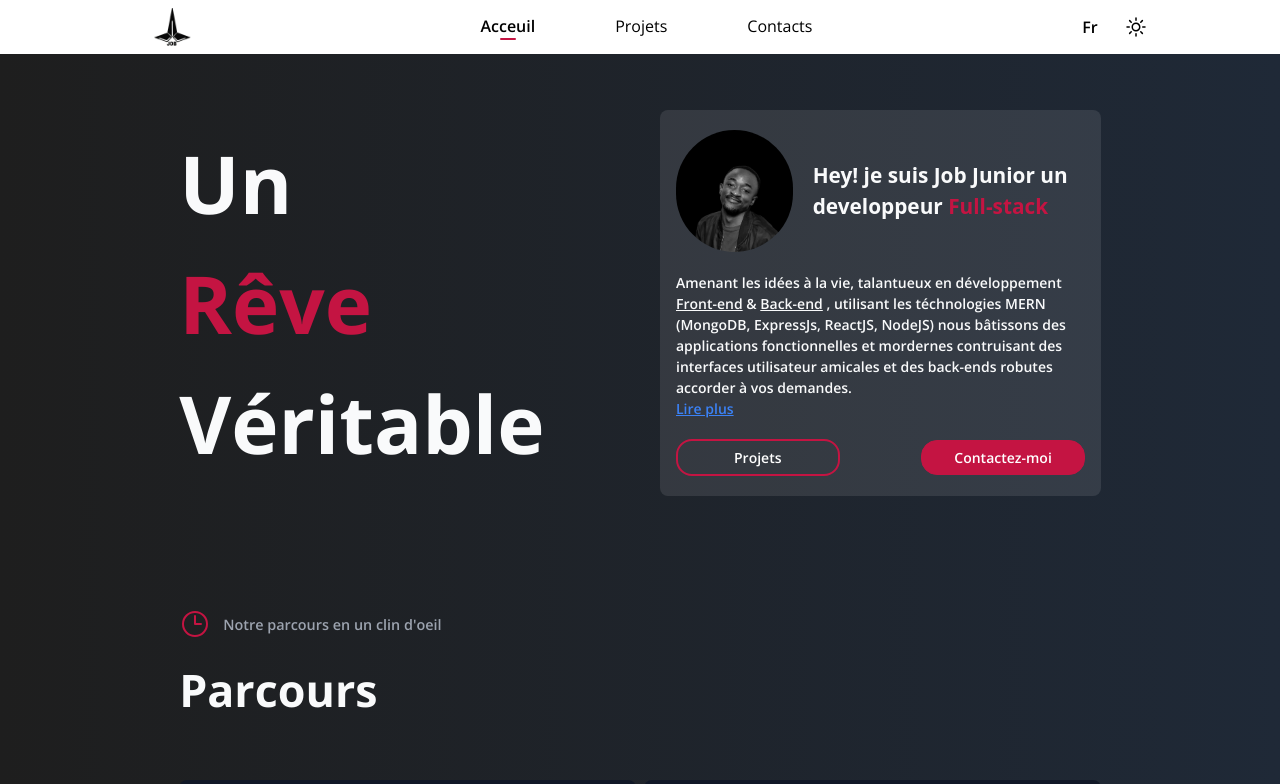
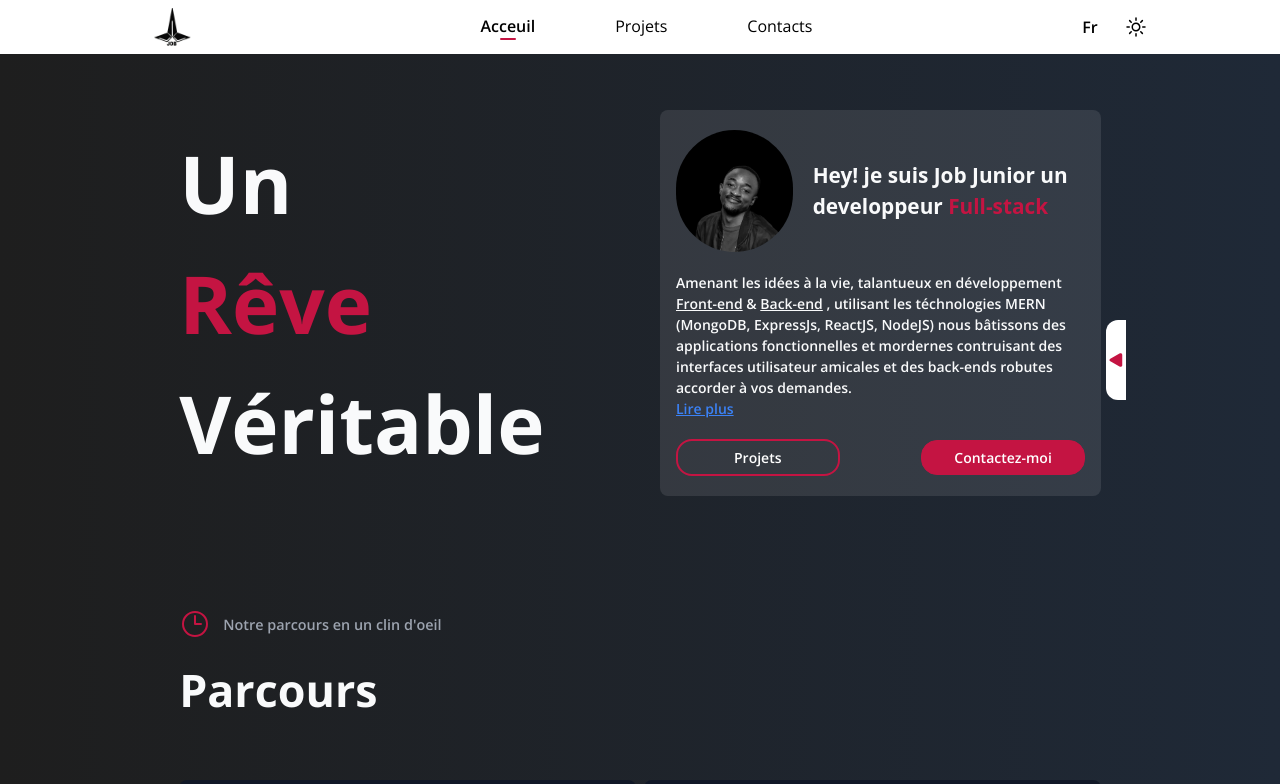
Before and after one commit to jobjunior14/Job_Junior_Portfolio, a React (Vite) app in the folder Client/: page / in a window 1280 px wide. Shown: the top 784 px of the page. Built offline with nearby package versions, Linux system fonts and the light colour scheme.

Commit message:
home map btn added

```diff
--- /dev/null
+++ b/Client/src/asideBar.jsx
@@ -0,0 +1,35 @@
+/* eslint-disable react/prop-types */
+import { useState } from "react";
+import { useLangContext } from "./changeLang";
+
+export default function AsideBar ({links}) {
+
+    const [isActive, setIsActive]= useState(false);
+    const {lang} = useLangContext();
+
+    const handleAsideBar = () => {
+        setIsActive(prev => !prev);
+    }
+
+    const myLink = links.map ((prev, index) => {
+        return <a id={`${prev.link}`} className={` font-openSansMedium hover:underline text-start text-white dark:text-black  w-fit mt-3`} key={`${prev.link} ${index}` } href={prev.link} >{prev.name[lang]}</a>
+    })
+
+    return (
+
+            <aside className={` z-40 justify-center  right-[0%] lg:right-[12%] dark:bg-white bg-black  ${isActive ? 'max-w-60 max-h-60 px-2 bg-opacity-90' : 'max-w-5 h-20 p-0 bg-opacity-60'}  flex items-center fixed top-[40vh] duration-200 transition-all rounded-l-xl overflow-hidden`}>
+
+
+                <div className= {`flex flex-col  items-start py-3 ${isActive ? 'max-w-60 max-h-60 px-2' : 'max-w-0 max-h-0 p-0'} overflow-hidden transition-all duration-200`}>
+                    {myLink}
+                </div>
+
+                <div onClick={handleAsideBar} className={` cursor-pointer transition-all duration-200 `}>
+                    <svg xmlns="http://www.w3.org/2000/svg" viewBox="0 0 24 24" fill="currentColor" className={`w-5 h-5 duration-200 text-myRed ${isActive ? 'rotate-0' : 'rotate-180'}`}>
+                        <path fillRule="evenodd" d="M4.5 5.653c0-1.427 1.529-2.33 2.779-1.643l11.54 6.347c1.295.712 1.295 2.573 0 3.286L7.28 19.99c-1.25.687-2.779-.217-2.779-1.643V5.653Z" clipRule="evenodd" />
+                    </svg>
+
+                </div>
+            </aside>
+    )
+}
--- a/Client/src/components/acceuil.jsx
+++ b/Client/src/components/acceuil.jsx
@@ -7,6 +7,7 @@ import SkillsAndTech from './utils/skillsAndTechComp';
 import Projects from './utils/projects';
 import QuestionResponseToggleText from './utils/questionsComp';
 import { useEffect, useRef, useState } from 'react';
+import AsideBar from '../asideBar';
 
 export default function Acceuil () {
 
@@ -303,11 +304,92 @@ export default function Acceuil () {
         setToggleText(prev => ({...prev, [alphabet]: prev[alphabet] ? false : true}));
     }
 
+    //////////map of the home page////////////////////////
+    const navLink = [
+        {
+            link: '#aboutMe',
+            name: {
+                fr: 'A propos',
+                en: 'About me',
+            },
+        },
+        {
+            link: '#career',
+            name: {
+                fr: 'Parcours',
+                en: 'Career'
+            },
+        },
+        {
+            link: '#services',
+            name: {
+                fr: 'Services',
+                en: 'Services'
+            },
+        },
+        {
+            link: '#projets',
+            name: {
+                fr: 'Projets',
+                en: 'Projects'
+            },
+        },
+        {
+            link: '#whyChooseUs',
+            name: {
+                fr: 'Pourquoi nous ?',
+                en: 'Why choose us ?'
+            },
+        },
+        {
+            link: '#questions',
+            name: {
+                fr: 'Questions ?',
+                en: 'Questions ?'
+            },
+        },
+    ]
+
+    const mainA = useRef(null);
+
+    ////////folloew the active section//////////////////////////////
+    const handleScroll = () => {
+
+        const sections = mainA.current.querySelectorAll('section[id]');
+
+        const scrollY = window.scrollY;
+        sections.forEach (child => {
+            const sectionHeight = child.offsetHeight;
+            const sectionTop = child.offsetTop - 50;
+
+            const sectionId = child.getAttribute('id');
+
+            if (scrollY > sectionTop && scrollY <= sectionTop + sectionHeight) {
+                document.getElementById('#'+sectionId).classList.add('font-openSansSemiBold');
+            } else {
+                document.getElementById('#'+sectionId).classList.remove('font-openSansSemiBold');
+            }
+
+        });
+
+    };
+
+    useEffect(() => {
+        window.addEventListener('scroll', handleScroll);
+
+        return () => window.removeEventListener('scroll', handleScroll);
+    }, []);
+
+
+
     return (
-        <main className=" w-full px-[5%] lg:px-[14%]  py-10 sm:py-14 gap-20 md:gap-28 relative flex flex-col sm:gap-20">
+        <main ref={mainA} id='mainHome' className=" w-full px-[5%] lg:px-[14%]  py-10 sm:py-14 gap-20 md:gap-28 relative flex flex-col sm:gap-20">
+
+            <AsideBar links={navLink}/>
+
 
             {/* presation and welcom text  */}
-            <section className="grid grid-cols-1 sm:grid-cols-2 gap-10 w-full items-center justify-center " >
+            <section id='aboutMe' className="grid grid-cols-1 sm:grid-cols-2 gap-10 w-full items-center justify-center " >
 
 
                 {/* text section  */}
@@ -349,7 +431,7 @@ export default function Acceuil () {
             </section>
 
             {/*  career */}
-            <section className='w-full pb-10 flex flex-col gap-14 '>
+            <section id='career' className='w-full pb-10 flex flex-col gap-14 '>
 
                 {/* title  */}
                 <div className='w-full flex flex-col gap-4 '>
@@ -398,7 +480,7 @@ export default function Acceuil () {
             </section>
 
             {/* services  */}
-            <section className='w-full pb-10 flex flex-col gap-14 relative'>
+            <section id='services' className='w-full pb-10 flex flex-col gap-14 relative'>
 
                 {/* title  */}
                 <div className='w-full flex flex-col gap-4 '>
@@ -502,7 +584,7 @@ export default function Acceuil () {
             </section>
 
             {/* projetcs  */}
-            <section className='w-full pb-10 flex flex-col gap-14'>
+            <section id='projets' className='w-full pb-10 flex flex-col gap-14'>
 
                  {/* title  */}
                 <div className='w-full flex flex-col gap-4 '>
@@ -517,7 +599,7 @@ export default function Acceuil () {
                     <div className=' flex justify-between items-center'>
                         <h1 className='text-left text-[2rem] sm:text-[2.5rem] md:text-[2.8rem] font-openSansBold dark:text-gray-50 text-gray-800'>{translation[lang].projectTitle} </h1>
 
-                        <Link className=' flex items-center hover:text-blue-500 duration-200 py-[2px] font-openSansSemiBold text-[0.875rem] rounded-2xl dark:text-whiteTheme text-blackTheme '>{translation[lang].allProjects} <svg xmlns="http://www.w3.org/2000/svg" fill="none" viewBox="0 0 24 24" strokeWidth={1.5} stroke="currentColor" className="w-6 h-6 text-myRed font-openSansBold">
+                        <Link to='/projects' className=' flex items-center hover:text-blue-500 duration-200 py-[2px] font-openSansSemiBold text-[0.875rem] rounded-2xl dark:text-whiteTheme text-blackTheme '>{translation[lang].allProjects} <svg xmlns="http://www.w3.org/2000/svg" fill="none" viewBox="0 0 24 24" strokeWidth={1.5} stroke="currentColor" className="w-6 h-6 text-myRed font-openSansBold">
                         <path strokeLinecap="round" strokeLinejoin="round" d="m8.25 4.5 7.5 7.5-7.5 7.5" />
                         </svg>
                         </Link>
@@ -557,7 +639,7 @@ export default function Acceuil () {
             </section>
 
             {/* why choose use  */}
-            <section className=' w-full pb-10 flex flex-col gap-14'>
+            <section id='whyChooseUs' className=' w-full pb-10 flex flex-col gap-14'>
 
                 {/* title  */}
                 <div className='w-full flex flex-col gap-4 '>
@@ -671,7 +753,7 @@ export default function Acceuil () {
             </section>
 
             {/* frequently posed questions */}
-            <section className='w-full pb-10 flex flex-col gap-14'>
+            <section id='questions' className='w-full pb-10 flex flex-col gap-14'>
 
                 {/* title  */}
                 <div className='w-full flex flex-col gap-4 '>
--- a/Client/src/components/navBar/NavBar.jsx
+++ b/Client/src/components/navBar/NavBar.jsx
@@ -55,9 +55,9 @@ export default function NavBar () {
             </figure>
 
             {/* link on phone  */}
-            <div className={`w-full sm:hidden absolute z-50 flex ${toggleNav ? 'h-[100vh] duration-500' : 'h-0 duration-[0.8s]'} overflow-hidden delay-100 ease-out top-14 transition-[height] bg-myRed justify-center items-center gap-8 `}>
+            <div className={`w-full sm:hidden absolute z-50 flex ${toggleNav ? 'h-[100vh] duration-500' : 'h-0 duration-[0.8s]'} overflow-hidden delay-100 ease-out top-14 transition-[height] bg-myRed justify- items-center gap-8 `}>
 
-                <ul className={`w-full fixed flex flex-col ${toggleNav ? 'h-[100vh] duration-[0.7s]' : 'h-0 duration-[0.8s]'} overflow-hidden  delay-200 top-14 transition-[height] justify-center items-center gap-8 bg-white  `}>
+                <ul className={`w-full fixed flex flex-col ${toggleNav ? 'h-[100vh] duration-[0.7s] pt-[50%]' : 'h-0 duration-[0.8s]'} overflow-hidden  delay-200 top-14 transition-all  items-center gap-8 bg-white  `}>
                     <li className="flex flex-col justify-center items-center">
                         <NavLink onClick={handleNav} className={({isActive}) => isActive ? 'font-openSansSemiBold text-xl text-black' : 'font-openSansMedium text-xl text-black'} to={'/'}>{translation[lang].home}</NavLink>
                         <div className={` ${homeLink ? 'w-5' : 'w-0'} rounded-full duration-300 h-[3px] bg-myRed  `}>
--- a/Client/src/components/projets.jsx
+++ b/Client/src/components/projets.jsx
@@ -1,9 +1,13 @@
+import { useEffect } from 'react';
 import blackTheme from '../assets/blackTheme.png';
 import { useLangContext } from '../changeLang';
 import { ProjetDetailsContainer } from './utils/projects';
 
 export default function Projets () {
 
+    useEffect(() => {
+        scrollTo(0, 0)
+    });
 
     const {lang} = useLangContext();
 
```
